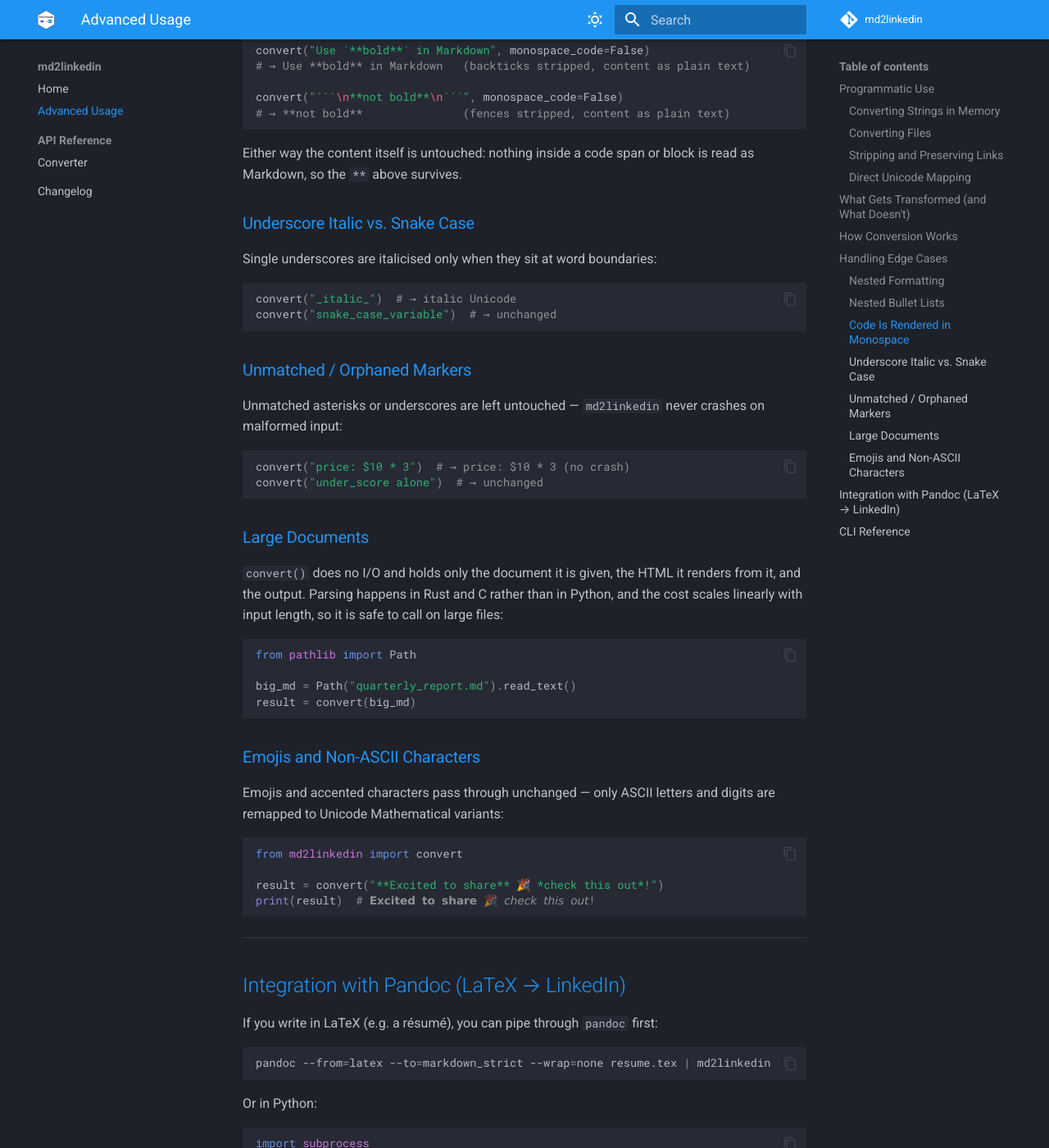
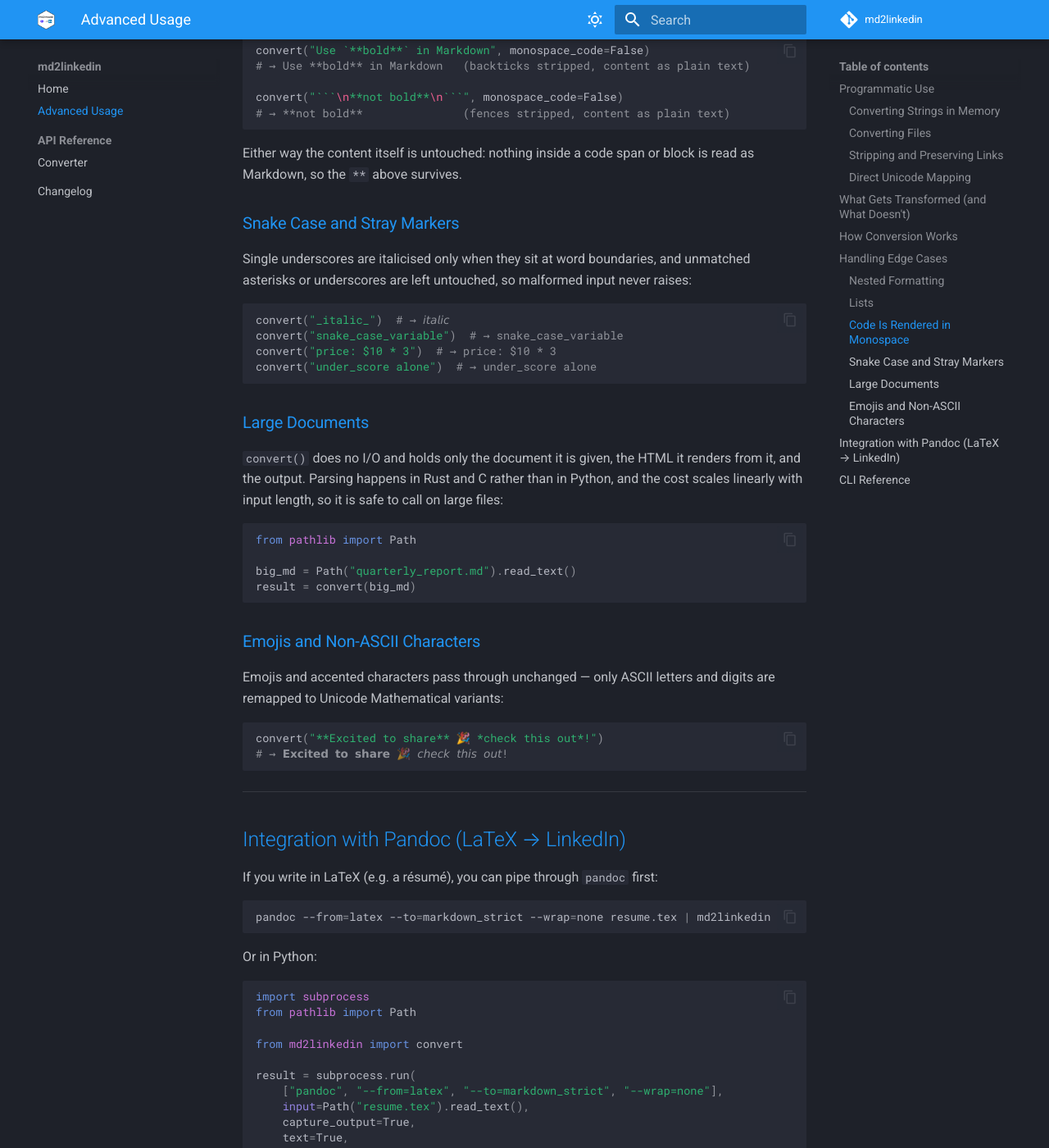
Before and after one commit to IndrajeetPatil/md2linkedin, an MkDocs documentation site: the page built from docs/advanced.md, in a window 1280 px wide and 1400 px high, scrolled down 5052 px. Shown: the whole window at 82% size. Built offline with MkDocs 1.6.1 and Material for MkDocs 9.7.7, drawn with Linux system fonts in a browser that asks for light colours; comment, search, counter and statistics services are not loaded; some of the changed text lies outside the part shown.

Commit message:
docs(advanced): merge marker edge cases and show literal outputs
- Rename the list section to "Lists", since it also covers ordered lists
- Merge the snake-case and unmatched-marker sections, which describe the
  same rule, and show actual outputs instead of "unchanged"
- Drop the redundant import and print from the emoji example to match
  the other edge-case examples

````diff
--- a/docs/advanced.md
+++ b/docs/advanced.md
@@ -154,7 +154,7 @@
 convert("**bold and *italic* inside**")  # → 𝗯𝗼𝗹𝗱 𝗮𝗻𝗱 𝙞𝙩𝙖𝙡𝙞𝙘 𝗶𝗻𝘀𝗶𝗱𝗲
 ```
 
-### Nested Bullet Lists
+### Lists
 
 Each nesting level gets its own marker — `•`, `‣`, `◦`, `▪` — and two spaces
 of indentation. Levels deeper than the fourth reuse `▪`, with the indentation
@@ -217,23 +217,17 @@
 Either way the content itself is untouched: nothing inside a code span or
 block is read as Markdown, so the `**` above survives.
 
-### Underscore Italic vs. Snake Case
+### Snake Case and Stray Markers
 
-Single underscores are italicised only when they sit at word boundaries:
+Single underscores are italicised only when they sit at word boundaries, and
+unmatched asterisks or underscores are left untouched, so malformed input
+never raises:
 
 ```python
-convert("_italic_")  # → italic Unicode
-convert("snake_case_variable")  # → unchanged
-```
-
-### Unmatched / Orphaned Markers
-
-Unmatched asterisks or underscores are left untouched — `md2linkedin` never
-crashes on malformed input:
-
-```python
-convert("price: $10 * 3")  # → price: $10 * 3 (no crash)
-convert("under_score alone")  # → unchanged
+convert("_italic_")  # → 𝘪𝘵𝘢𝘭𝘪𝘤
+convert("snake_case_variable")  # → snake_case_variable
+convert("price: $10 * 3")  # → price: $10 * 3
+convert("under_score alone")  # → under_score alone
 ```
 
 ### Large Documents
@@ -256,10 +250,8 @@
 and digits are remapped to Unicode Mathematical variants:
 
 ```python
-from md2linkedin import convert
-
-result = convert("**Excited to share** 🎉 *check this out*!")
-print(result)  # 𝗘𝘅𝗰𝗶𝘁𝗲𝗱 𝘁𝗼 𝘀𝗵𝗮𝗿𝗲 🎉 𝘤𝘩𝘦𝘤𝘬 𝘵𝘩𝘪𝘴 𝘰𝘶𝘵!
+convert("**Excited to share** 🎉 *check this out*!")
+# → 𝗘𝘅𝗰𝗶𝘁𝗲𝗱 𝘁𝗼 𝘀𝗵𝗮𝗿𝗲 🎉 𝘤𝘩𝘦𝘤𝘬 𝘵𝘩𝘪𝘴 𝘰𝘶𝘵!
 ```
 
 ---
````
